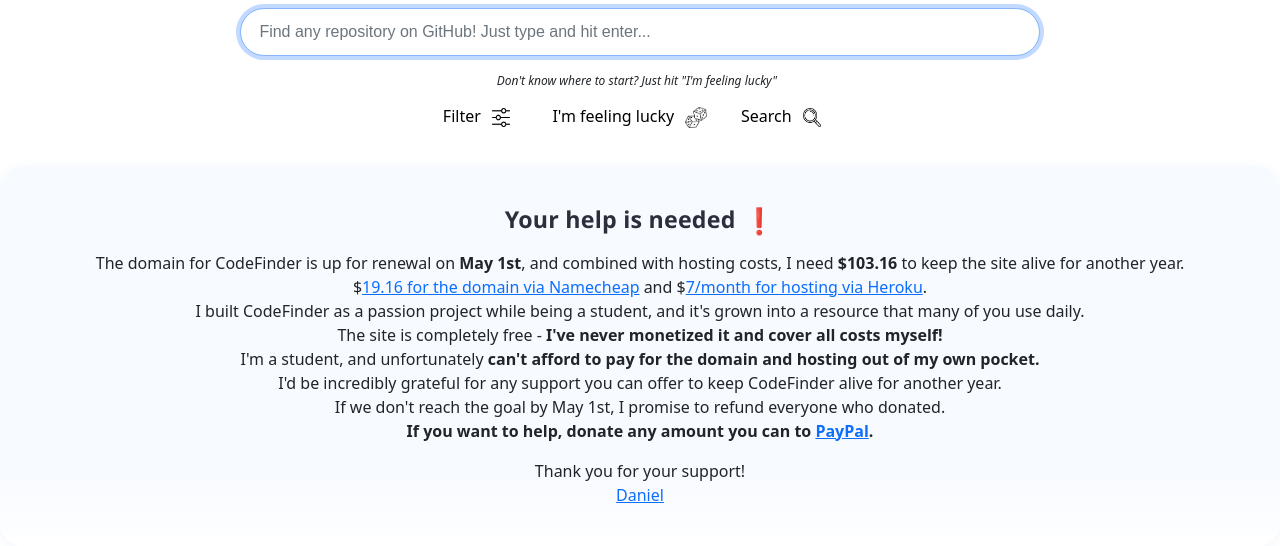
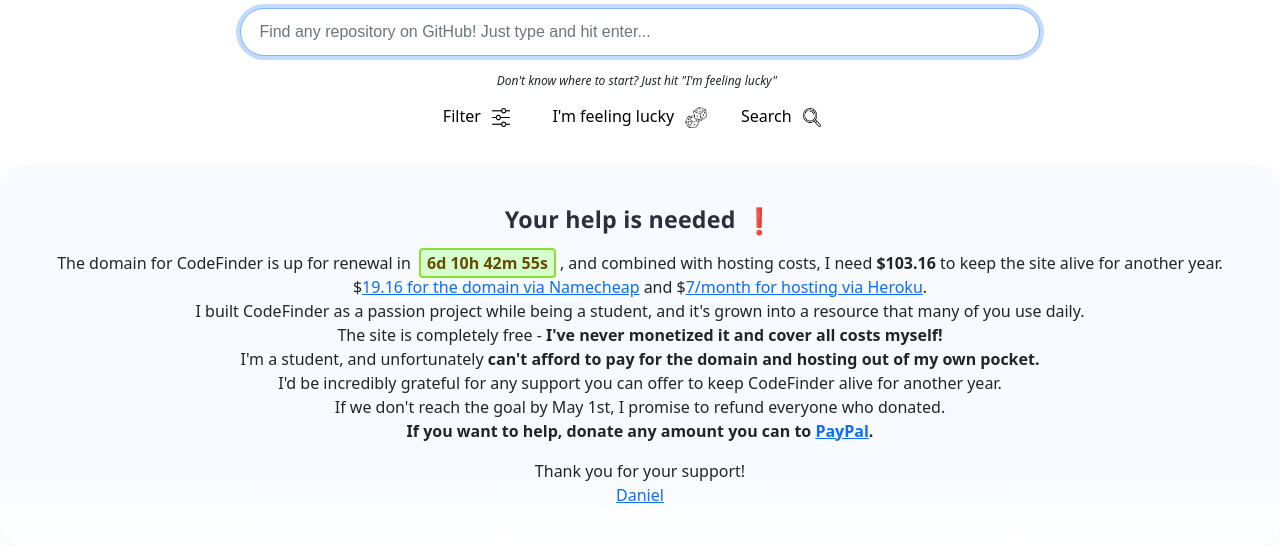
Before and after one commit to DanielDekhtyar/CodeFinder, a Flask app: page / in a window 1280 px wide. Shown: the part 209-755 px from the top of the page. Run offline with Flask 3, Linux system fonts and the light colour scheme.

Commit message:
add countdown timer

```diff
--- a/static/css/index.css
+++ b/static/css/index.css
@@ -441,6 +441,16 @@
     margin-top: 0.2em;
 }
 
+.countdown-digits {
+    border: 2px solid #8ddf35; /* Add a yellow border */
+    padding: 2px 6px;          /* Add some space inside the border */
+    border-radius: 4px;        /* Round the corners */
+    background-color: #d5ffcd; /* Light yellow background */
+    color: #664d03;            /* Darker text color for contrast */
+    font-weight: bold;         /* Make the text bold */
+    margin: 0 4px;             /* Add a little space around the element */
+}
+
 .loader-wrapper {
     width: 100%;
     height: 100%;
--- a/templates/index.html
+++ b/templates/index.html
@@ -179,7 +179,7 @@
             <div class="help-needed-title">
                 Your help is needed <span class="help-needed-emoji">❗</span>
             </div id="help-needed-text" class="help-needed-text">
-                The domain for CodeFinder is up for renewal on <b>May 1st</b>, and combined with hosting costs, I need <b>$103.16</b> to keep the site alive for another year. <br>
+                The domain for CodeFinder is up for renewal in <b id="countdown-timer" class="countdown-digits">May 1st</b>, and combined with hosting costs, I need <b>$103.16</b> to keep the site alive for another year. <br>
                 $<a role="link" target="_blank" href="static/assets/namecheap.png">19.16 for the domain via Namecheap</a> and $<a role="link" target="_blank" href="static/assets/heroku.png">7/month for hosting via Heroku</a>. <br>
                 I built CodeFinder as a passion project while being a student, and it's grown into a resource that many of you use daily. <br>
                 The site is completely free - <b>I've never monetized it and cover all costs myself!</b> <br>
```
Also changed, not shown: static/js/index.js (+48 -0 lines).
